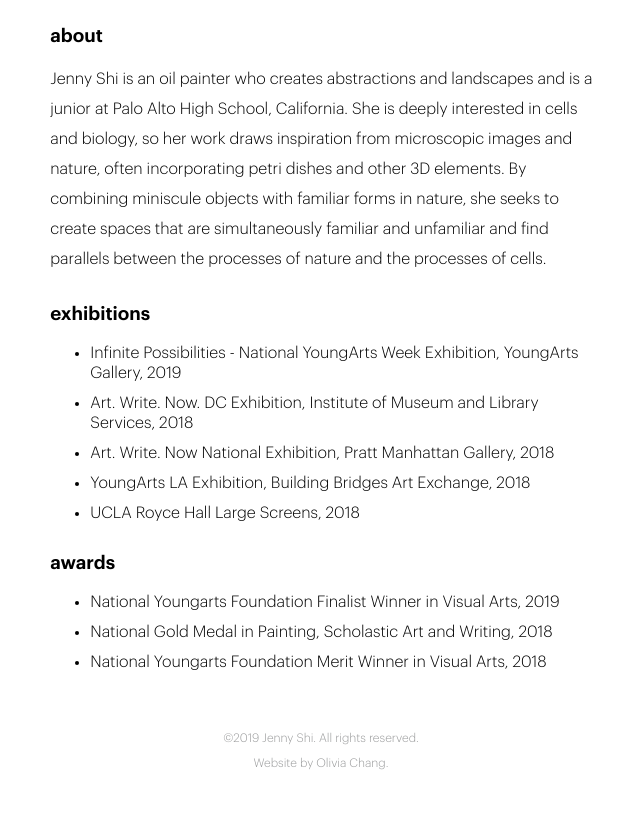
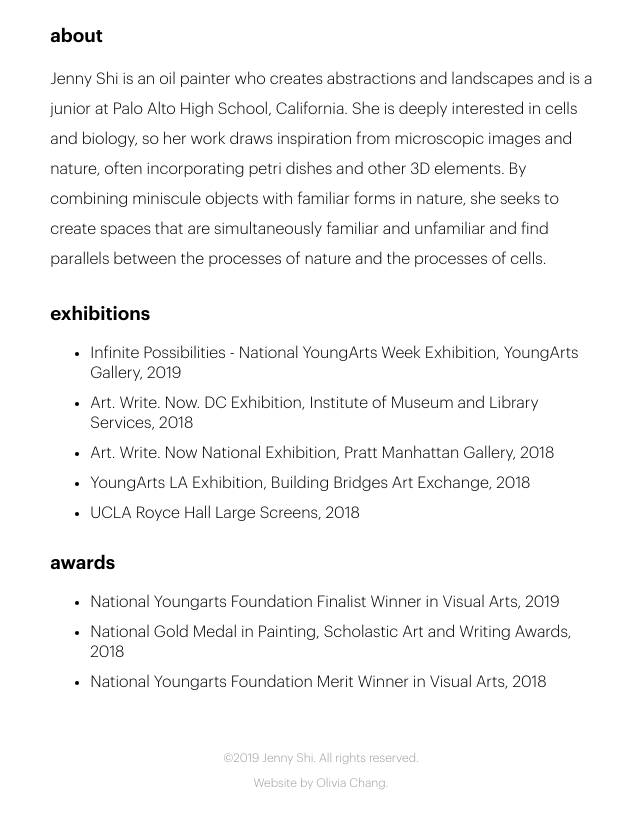
Before and after one commit to oliviachang29/jenny, a Jekyll site: the page built from about.markdown, in a window 1280 px wide, cut to the strip 617-1519 px from the top of the page. Shown: the top 829 px of the strip, without its empty margins (319-959 px from the left). Built offline with Jekyll 4.4.1, drawn with Linux system fonts in a browser that asks for light colours; nearby versions of some CDN libraries.

Commit message:
Updated About

```diff
--- a/about.markdown
+++ b/about.markdown
@@ -22,7 +22,7 @@ layout: static
 	<h3>awards</h3>
 	<ul>
                         <li>National Youngarts Foundation Finalist Winner in Visual Arts, 2019</li>
-			<li>National Gold Medal in Painting, Scholastic Art and Writing, 2018</li>
+			<li>National Gold Medal in Painting, Scholastic Art and Writing Awards, 2018</li>
 			<li>National Youngarts Foundation Merit Winner in Visual Arts, 2018</li>
 	</ul>
 </div>
```
